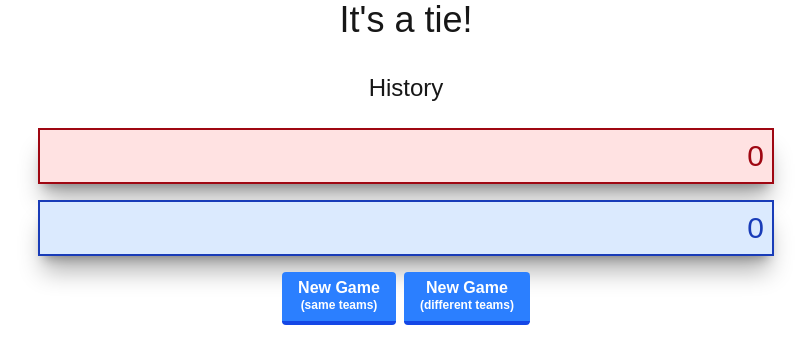
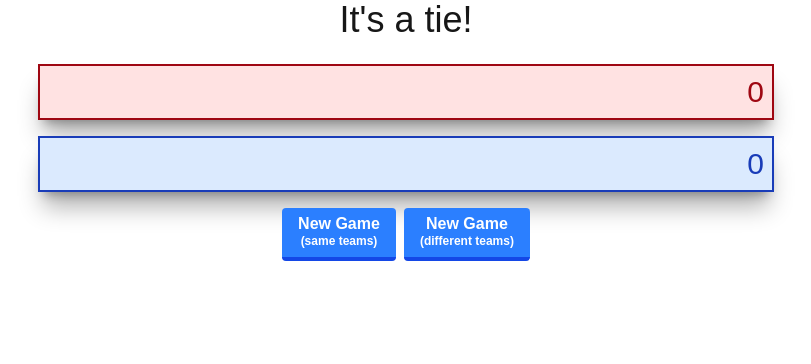
Before and after one commit to Merk42/cornholder, a Next.js app: page /pwa/cornholder/winner in a window 1280 px wide. Shown: the top 364 px of the page, without its empty margins (234-1045 px from the left). Built offline with nearby package versions, Linux system fonts and the light colour scheme.

Commit message:
remove title

```diff
--- a/app/winner/_components/history.tsx
+++ b/app/winner/_components/history.tsx
@@ -33,7 +33,6 @@ export default function History() {
         <div>
             {history.length > 0 &&
             <>
-                <h2 className='text-2xl mb-6 mt-8'>History</h2>
                 {history.reverse().map((scores, index, array) => (
                     <div key={scores.id}>
                         <dl className={`${BAG_BORDER['base']} ${BAG_BORDER[scores.team1.color]} grid grid-cols-[1fr_auto]`}>
```
